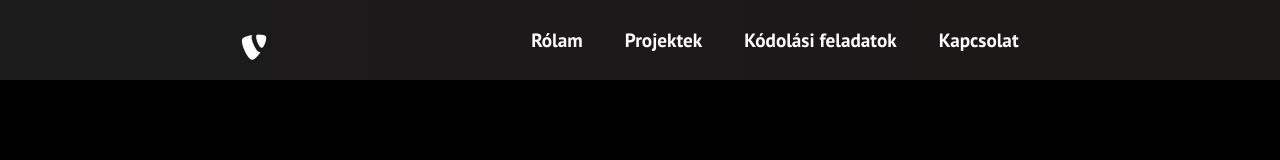
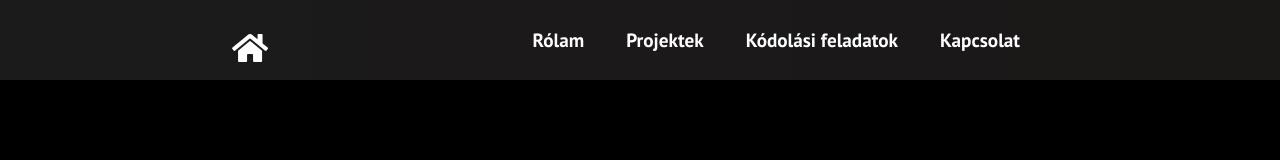
Before and after one commit to lahunyady/portfolio, a React (Create React App) app: page /about-me in a window 1280 px wide. Shown: the top 160 px of the page. Built offline with nearby package versions, Linux system fonts and the light colour scheme; the HTML template or start-up script is replaced by a standard one.

Commit message:
personalyzing data

```diff
--- a/src/App.css
+++ b/src/App.css
@@ -3,6 +3,10 @@
     margin: 0;
     padding: 0;
     font-family: 'PT Sans', sans-serif;
+  }
+
+  a, a:hover{
+    text-decoration: none;
   }
 
   .home,
--- a/src/components/Navbar.jsx
+++ b/src/components/Navbar.jsx
@@ -15,7 +15,7 @@ function Navbar() {
          <nav className="navbar">
              <div className="navbar-container">
                  <Link to="/" className="navbar-logo" onClick={closeMobileMenu}>
-                     <i className="fab fa-typo3"></i>
+                     <i className="fas fa-home"></i>
                  </Link>
                  <div className="menu-icon" onClick={handleClick}>
                      <i className={click ? 'fas fa-times' : 'fas fa-bars'} />
--- a/src/components/pages/AboutMe.jsx
+++ b/src/components/pages/AboutMe.jsx
@@ -11,7 +11,7 @@ export default memo(function AboutMe() {
                     <div className="col-lg-4">
                     <CardItem
                         src='images/lhy.jpg'
-                        text={['A ',<a href="https://sigmatechnology.se/sigma-technology-hungary/" className="higlight">Sigma Technology</a>,' alkalmazottjaként dolgozok ',<a href="https://www.ericsson.com/en" className="higlight"> Ericsson</a>,' projekteken. Fontos számomra a kód tisztításával csökkenteni a szállítási időt, a folyamatos fejlődés és a precizitás.']}
+                        text={['A ',<a href="https://sigmatechnology.se/sigma-technology-hungary/" className="higlight">Sigma Technology</a>,' alkalmazottjaként dolgozok ',<a href="https://www.ericsson.com/en" className="higlight"> Ericsson</a>,' projekteken. Fontos számomra a kód tisztításával csökkenteni a szállítási időt, a folyamatos fejlődés és a fókusz.']}
                         label='László Hunyady'
                     />
                     </div>
```
